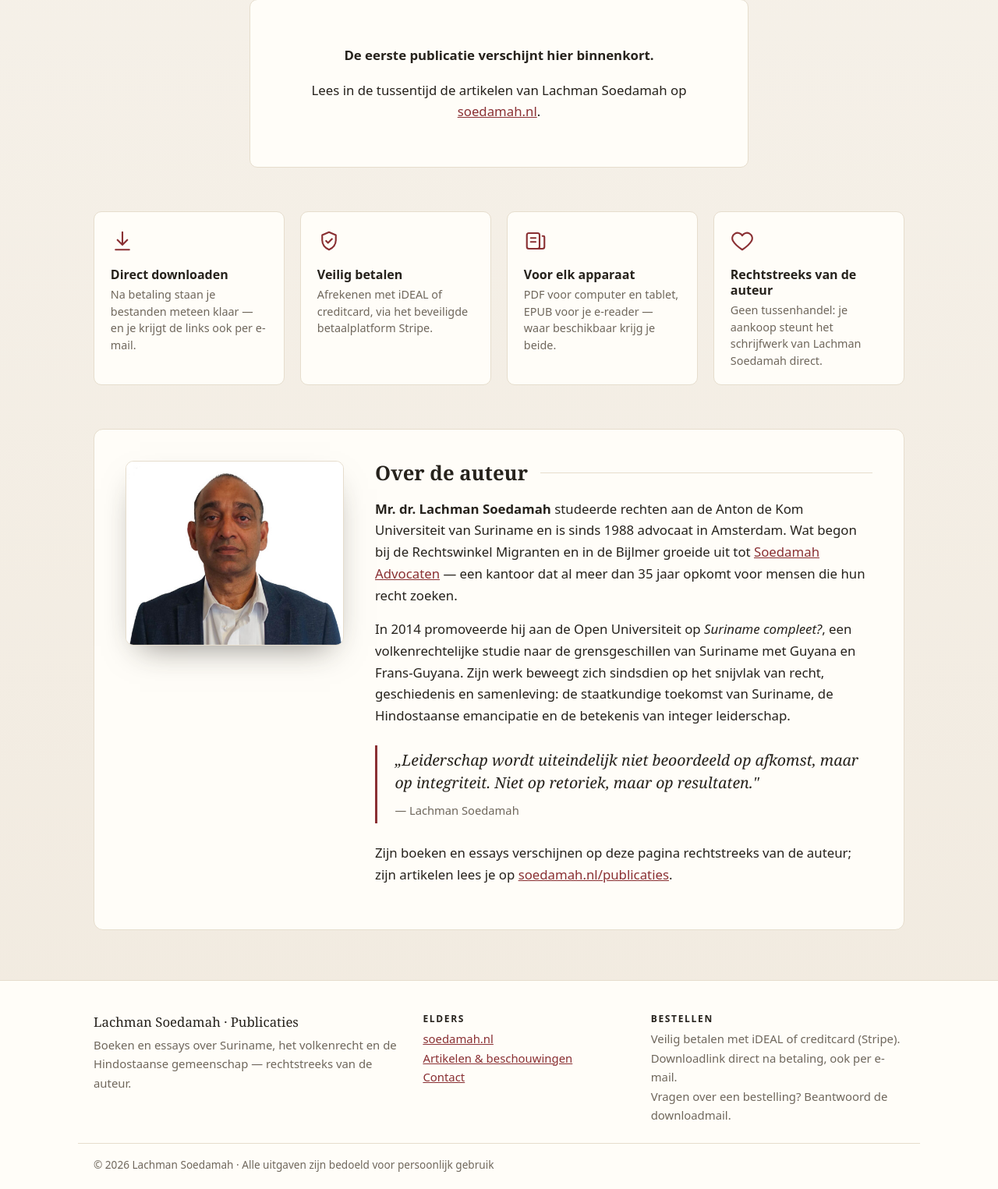
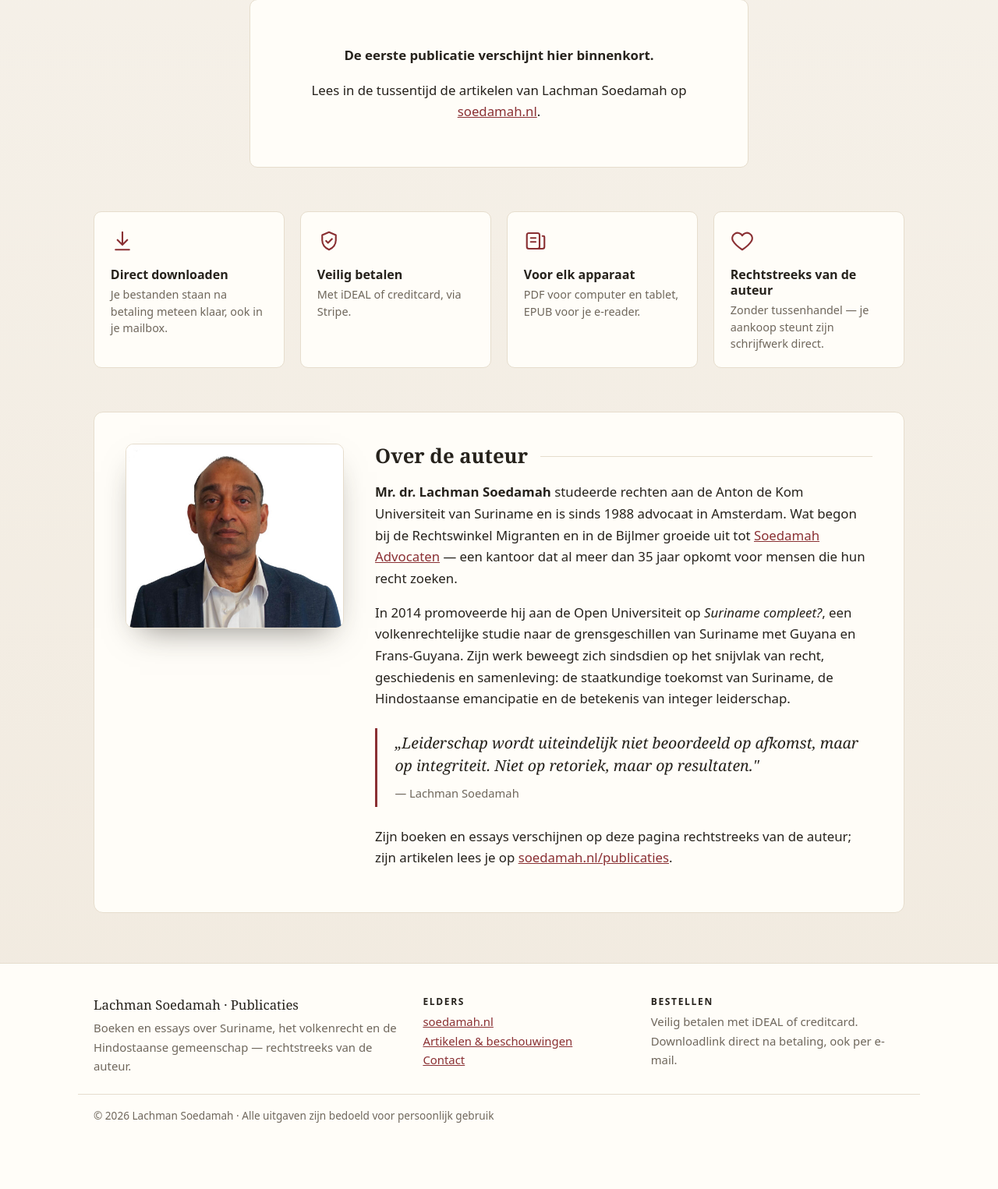
Before and after one commit to Alpakash/soedamah-publicaties, a PHP site: page / in a window 1280 px wide. Shown: the part 708-2233 px from the top of the page at 78% size. After the commit the page ends 2148 px from the top, so only its background shows below. Run offline with PHP 8.4, Linux system fonts and the light colour scheme.

Commit message:
Teksten ingekort en afzenderadres gewijzigd
- Downloadmail: limiet- en deelvermaningen weg; alleen geldigheid en
  persoonlijk gebruik
- Bedanktpagina en boekpagina: kortere, rustigere teksten
- Vertrouwensblok en footer compacter
- Standaard afzender: soedamah@soedamah.nl

Co-Authored-By: Claude Fable 5 <noreply@anthropic.com>
Claude-Session: https://claude.ai/code/session_01HrUMPQLD2zhLuKNv4uRz3Z

```diff
--- a/app/config.example.php
+++ b/app/config.example.php
@@ -17,7 +17,7 @@ return [
     'stripe_webhook_secret' => '',
 
     // Afzender van de e-mails met downloadlinks.
-    'mail_from' => 'publicaties@soedamah.nl',
+    'mail_from' => 'soedamah@soedamah.nl',
     'mail_from_name' => 'Lachman Soedamah',
 
     // Dit adres ontvangt een melding bij elke bestelling (leeg = geen meldingen).
--- a/app/orders.php
+++ b/app/orders.php
@@ -134,12 +134,8 @@ function order_send_links(array $order): bool
         $lines[] = 'EPUB: ' . order_download_url($order, 'epub');
     }
     $lines[] = '';
-    $lines[] = 'De link is ' . (int) config('download_days', 90) . ' dagen geldig en per bestand maximaal '
-        . (int) config('download_max', 5) . ' keer te gebruiken.';
-    $lines[] = 'Lukt het downloaden niet? Beantwoord dan deze e-mail, dan helpen we je verder.';
-    $lines[] = '';
-    $lines[] = 'Deze uitgave is bedoeld voor persoonlijk gebruik. Deel het bestand niet verder;';
-    $lines[] = 'zo blijft het voor de auteur mogelijk om nieuwe publicaties uit te brengen.';
+    $lines[] = 'De link is ' . (int) config('download_days', 90) . ' dagen geldig; de uitgave is voor persoonlijk gebruik.';
+    $lines[] = 'Lukt het downloaden niet? Beantwoord dan deze e-mail.';
     $lines[] = '';
     $lines[] = 'Met vriendelijke groet,';
     $lines[] = (string) config('mail_from_name', 'Lachman Soedamah');
--- a/app/templates/footer.php
+++ b/app/templates/footer.php
@@ -14,9 +14,8 @@
     </div>
     <div>
       <p class="footer-heading">Bestellen</p>
-      <p>Veilig betalen met iDEAL of creditcard (Stripe).<br>
-         Downloadlink direct na betaling, ook per e-mail.<br>
-         Vragen over een bestelling? Beantwoord de downloadmail.</p>
+      <p>Veilig betalen met iDEAL of creditcard.<br>
+         Downloadlink direct na betaling, ook per e-mail.</p>
     </div>
   </div>
   <div class="wrap footer-bottom">
--- a/public/boek.php
+++ b/public/boek.php
@@ -50,8 +50,7 @@ include APP_ROOT . '/app/templates/header.php';
         <p class="buy-note">Je ontvangt de downloadlink direct en per e-mail.</p>
       <?php else: ?>
         <a class="btn btn-primary" href="<?= e(url('afrekenen.php?b=' . $book['slug'])) ?>">Nu kopen</a>
-        <p class="buy-note">Veilig betalen via iDEAL of creditcard (Stripe).<br>
-           Direct downloaden na betaling; je ontvangt de link ook per e-mail.</p>
+        <p class="buy-note">Betaal met iDEAL of creditcard — direct downloaden na betaling.</p>
       <?php endif; ?>
     </div>
 
--- a/public/gratis.php
+++ b/public/gratis.php
@@ -50,7 +50,7 @@ include APP_ROOT . '/app/templates/header.php';
         <a class="btn btn-primary" href="<?= e(order_download_url($order, 'epub')) ?>">Download EPUB</a>
       <?php endif; ?>
     </p>
-    <p>De links zijn ook gestuurd naar <strong><?= e($order['email']) ?></strong>.</p>
+    <p>De links zijn ook gemaild naar <strong><?= e($order['email']) ?></strong>.</p>
     <p><a href="<?= e(url()) ?>">← Terug naar alle publicaties</a></p>
   </div>
 <?php else: ?>
--- a/public/index.php
+++ b/public/index.php
@@ -107,22 +107,22 @@ include APP_ROOT . '/app/templates/header.php';
   <div class="trust-item">
     <svg viewBox="0 0 24 24" fill="none" stroke="currentColor" stroke-width="1.7" stroke-linecap="round" stroke-linejoin="round" aria-hidden="true"><path d="M12 3v12"/><path d="m7 11 5 5 5-5"/><path d="M5 21h14"/></svg>
     <h3>Direct downloaden</h3>
-    <p>Na betaling staan je bestanden meteen klaar — en je krijgt de links ook per e-mail.</p>
+    <p>Je bestanden staan na betaling meteen klaar, ook in je mailbox.</p>
   </div>
   <div class="trust-item">
     <svg viewBox="0 0 24 24" fill="none" stroke="currentColor" stroke-width="1.7" stroke-linecap="round" stroke-linejoin="round" aria-hidden="true"><path d="M12 3 5 6v5c0 4.5 3 8.2 7 10 4-1.8 7-5.5 7-10V6l-7-3Z"/><path d="m9 12 2 2 4-4"/></svg>
     <h3>Veilig betalen</h3>
-    <p>Afrekenen met iDEAL of creditcard, via het beveiligde betaalplatform Stripe.</p>
+    <p>Met iDEAL of creditcard, via Stripe.</p>
   </div>
   <div class="trust-item">
     <svg viewBox="0 0 24 24" fill="none" stroke="currentColor" stroke-width="1.7" stroke-linecap="round" stroke-linejoin="round" aria-hidden="true"><rect x="3" y="4" width="13" height="16" rx="2"/><path d="M19 7h1a1 1 0 0 1 1 1v10a2 2 0 0 1-2 2h-6"/><path d="M7 9h5M7 13h5"/></svg>
     <h3>Voor elk apparaat</h3>
-    <p>PDF voor computer en tablet, EPUB voor je e-reader — waar beschikbaar krijg je beide.</p>
+    <p>PDF voor computer en tablet, EPUB voor je e-reader.</p>
   </div>
   <div class="trust-item">
     <svg viewBox="0 0 24 24" fill="none" stroke="currentColor" stroke-width="1.7" stroke-linecap="round" stroke-linejoin="round" aria-hidden="true"><path d="M12 21s-7-4.6-9.5-9A5.4 5.4 0 0 1 12 6.5 5.4 5.4 0 0 1 21.5 12C19 16.4 12 21 12 21Z"/></svg>
     <h3>Rechtstreeks van de auteur</h3>
-    <p>Geen tussenhandel: je aankoop steunt het schrijfwerk van Lachman Soedamah direct.</p>
+    <p>Zonder tussenhandel — je aankoop steunt zijn schrijfwerk direct.</p>
   </div>
 </section>
 
```
Also changed, not shown: public/bedankt.php (+3 -5 lines).
